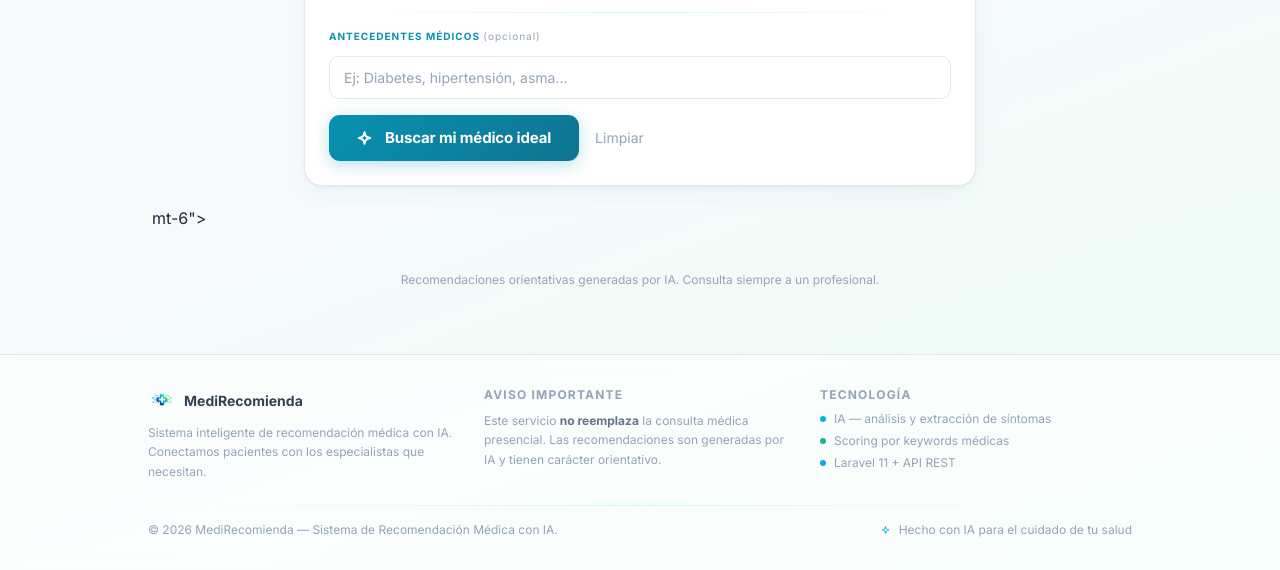
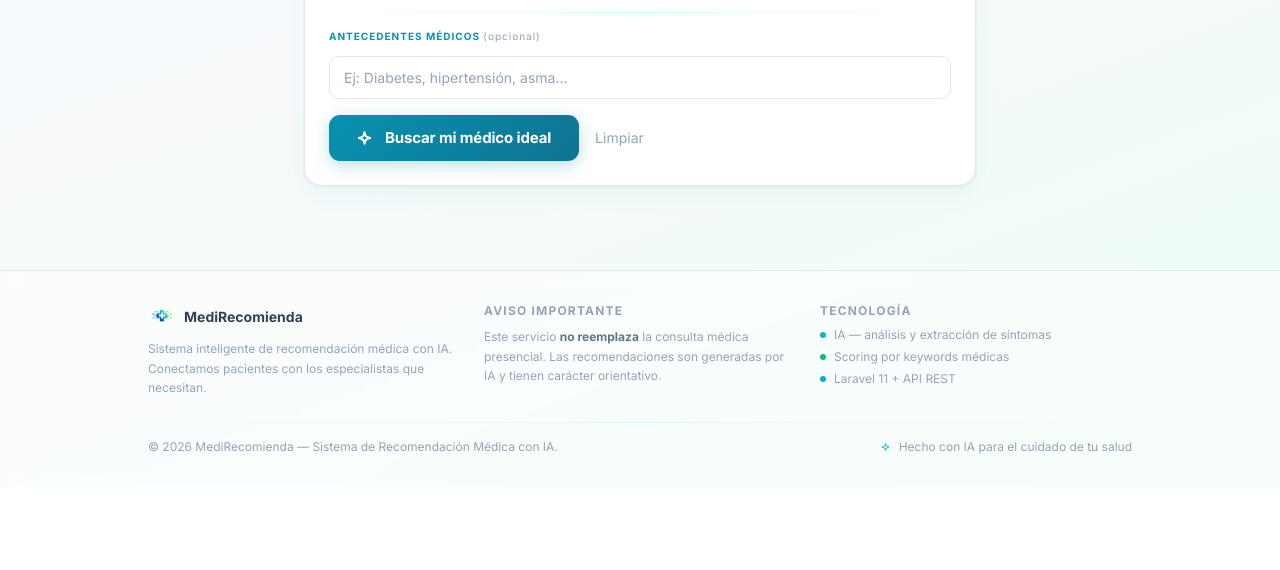
Before and after one commit to DarkLord0404/recomendadores, a Laravel app: page / in a window 1280 px wide. Shown: the part 598-1168 px from the top of the page. After the commit the page ends 1052 px from the top, so only its background shows below. Run offline with Laravel 12, Linux system fonts and the light colour scheme; parts of the project's set-up code (start-up, migrations or seed data) failed here and were passed over; some libraries are stand-ins or nearby versions.

Commit message:
Fix: restore broken #resultados div tag and remove duplicate grid

```diff
--- a/resources/views/welcome.blade.php
+++ b/resources/views/welcome.blade.php
@@ -301,25 +301,15 @@
             <p class="text-slate-700 font-semibold mb-1">Consultando con la IA médica...</p>
             <p class="text-slate-400 text-sm">Esto puede tardar unos segundos</p>
         </div>
- mt-6">
+
+        <!-- ══ RESULTADOS ══ -->
+        <div id="resultados" class="hidden mt-6">
 
             <!-- Alertas urgencia + resumen IA + términos -->
             <div id="alertasIa" class="max-w-2xl mx-auto mb-4 space-y-2"></div>
 
             <!-- Grid: especialidades (izq) + mapa sticky (der) -->
             <div class="flex flex-col lg:flex-row gap-5 items-start">
-
-                <!-- Columna izquierda: acordeon de especialidades -->
-                <div id="listaResultados" class="flex-1 min-w-0 space-y-2"></div>
-
-                <!-- Columna derecha: mapa sticky -->
-                <div id="mapaCol" class="hidden w-full lg:w-[420px] flex-shrink-0 lg:sticky lg:top-20">
-                    <div class="rounded-2xl overflow-hidden border border-slate-200" style="height:420px;">
-                        <div id="mapaResultados" style="width:100%;height:100%;"></div>
-                    </div>
-                    <p id="mapaLabel" class="text-center text-xs text-slate-400 mt-2"></p>
-                </div>
-
 
                 <!-- Columna izquierda: acordeon de especialidades -->
                 <div id="listaResultados" class="flex-1 min-w-0 space-y-2"></div>
```
